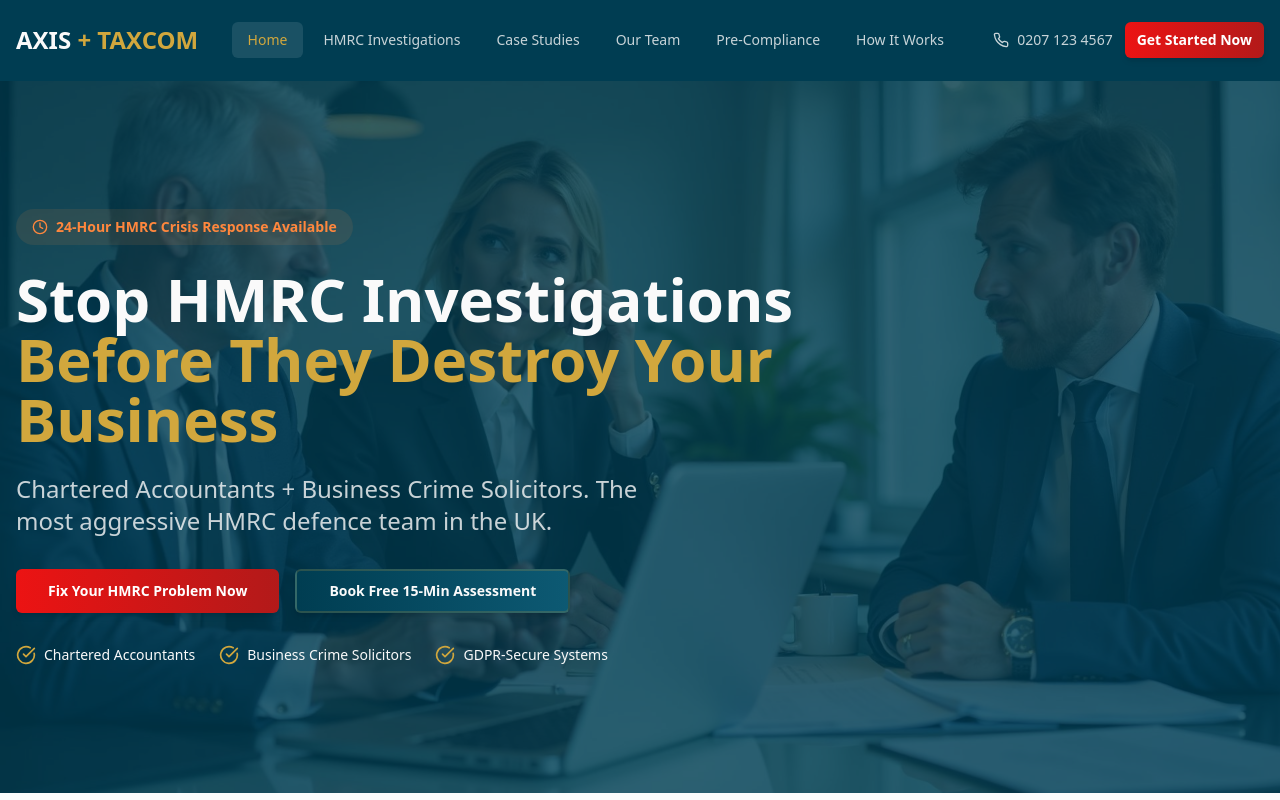
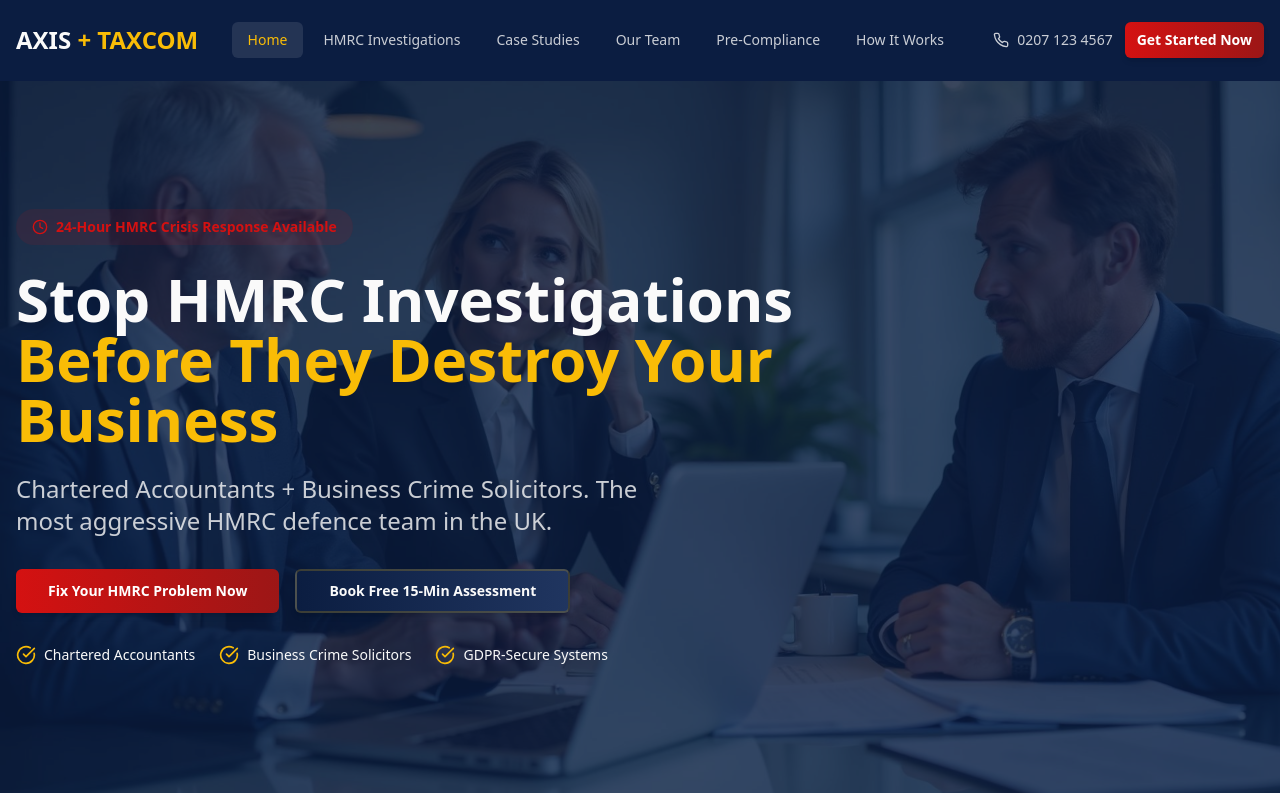
Before and after one commit to shaban-dev-shapesol/axis-taxcom-shield, a React (Vite) app: page / in a window 1280 px wide. Shown: the top 800 px of the page. Built offline with nearby package versions, Linux system fonts and the light colour scheme; the HTML template or start-up script is replaced by a standard one.

Commit message:
Reverted to commit 382528a06f81c32d567ac65d5d1f1c9b073591e7

```diff
--- a/src/index.css
+++ b/src/index.css
@@ -9,93 +9,93 @@ All colors MUST be HSL.
 @layer base {
   :root {
     --background: 0 0% 100%;
-    --foreground: 195 100% 17%;
+    --foreground: 220 40% 10%;
 
     --card: 0 0% 100%;
-    --card-foreground: 195 100% 17%;
+    --card-foreground: 220 40% 10%;
 
     --popover: 0 0% 100%;
-    --popover-foreground: 195 100% 17%;
+    --popover-foreground: 220 40% 10%;
 
-    --primary: 195 100% 16%;
+    --primary: 220 70% 15%;
     --primary-foreground: 0 0% 98%;
 
-    --secondary: 200 15% 92%;
-    --secondary-foreground: 195 100% 16%;
+    --secondary: 220 15% 92%;
+    --secondary-foreground: 220 70% 15%;
 
-    --muted: 200 15% 95%;
-    --muted-foreground: 195 50% 35%;
+    --muted: 220 15% 95%;
+    --muted-foreground: 220 20% 45%;
 
-    --accent: 43 62% 53%;
-    --accent-foreground: 195 100% 16%;
+    --accent: 45 95% 50%;
+    --accent-foreground: 220 70% 15%;
 
-    --danger: 23 100% 62%;
-    --danger-foreground: 0 0% 100%;
+    --danger: 0 85% 45%;
+    --danger-foreground: 0 0% 98%;
 
-    --destructive: 0 85% 50%;
+    --destructive: 0 85% 45%;
     --destructive-foreground: 0 0% 98%;
 
-    --border: 200 20% 88%;
-    --input: 200 20% 88%;
-    --ring: 195 100% 16%;
+    --border: 220 20% 88%;
+    --input: 220 20% 88%;
+    --ring: 220 70% 15%;
 
     --radius: 0.5rem;
 
-    --navy: 195 100% 16%;
-    --navy-light: 195 80% 25%;
-    --crimson: 0 85% 50%;
-    --crimson-dark: 0 75% 40%;
-    --gold: 43 62% 53%;
-    --gold-dark: 43 62% 43%;
+    --navy: 220 70% 15%;
+    --navy-light: 220 50% 25%;
+    --crimson: 0 85% 45%;
+    --crimson-dark: 0 75% 35%;
+    --gold: 45 95% 50%;
+    --gold-dark: 45 85% 40%;
 
-    --gradient-hero: linear-gradient(135deg, hsl(195 100% 16%), hsl(195 80% 25%));
-    --gradient-cta: linear-gradient(135deg, hsl(23 100% 62%), hsl(23 100% 52%));
-    --gradient-accent: linear-gradient(135deg, hsl(43 62% 53%), hsl(43 62% 43%));
+    --gradient-hero: linear-gradient(135deg, hsl(220 70% 15%), hsl(220 50% 25%));
+    --gradient-cta: linear-gradient(135deg, hsl(0 85% 45%), hsl(0 75% 35%));
+    --gradient-accent: linear-gradient(135deg, hsl(45 95% 50%), hsl(45 85% 40%));
 
-    --shadow-card: 0 4px 20px hsl(195 100% 16% / 0.12);
-    --shadow-hover: 0 8px 30px hsl(195 100% 16% / 0.18);
+    --shadow-card: 0 4px 20px hsl(220 70% 15% / 0.12);
+    --shadow-hover: 0 8px 30px hsl(220 70% 15% / 0.18);
 
     --transition-smooth: all 0.3s cubic-bezier(0.4, 0, 0.2, 1);
   }
 
   .dark {
-    --background: 195 100% 8%;
+    --background: 220 70% 8%;
     --foreground: 0 0% 98%;
 
-    --card: 195 80% 12%;
+    --card: 220 60% 12%;
     --card-foreground: 0 0% 98%;
 
-    --popover: 195 80% 12%;
+    --popover: 220 60% 12%;
     --popover-foreground: 0 0% 98%;
 
-    --primary: 195 80% 85%;
-    --primary-foreground: 195 100% 16%;
+    --primary: 220 70% 85%;
+    --primary-foreground: 220 70% 15%;
 
-    --secondary: 195 40% 20%;
+    --secondary: 220 40% 20%;
     --secondary-foreground: 0 0% 98%;
 
-    --muted: 195 40% 18%;
-    --muted-foreground: 195 30% 65%;
+    --muted: 220 40% 18%;
+    --muted-foreground: 220 15% 65%;
 
-    --accent: 43 62% 60%;
-    --accent-foreground: 195 100% 16%;
+    --accent: 45 95% 55%;
+    --accent-foreground: 220 70% 15%;
 
-    --danger: 23 100% 65%;
-    --danger-foreground: 0 0% 100%;
+    --danger: 0 85% 50%;
+    --danger-foreground: 0 0% 98%;
 
-    --destructive: 0 85% 55%;
+    --destructive: 0 85% 50%;
     --destructive-foreground: 0 0% 98%;
 
-    --border: 195 40% 22%;
-    --input: 195 40% 22%;
-    --ring: 195 80% 85%;
+    --border: 220 40% 22%;
+    --input: 220 40% 22%;
+    --ring: 220 70% 85%;
 
-    --navy: 195 80% 85%;
-    --navy-light: 195 60% 75%;
-    --crimson: 0 85% 55%;
-    --crimson-dark: 0 75% 45%;
-    --gold: 43 62% 60%;
-    --gold-dark: 43 62% 50%;
+    --navy: 220 70% 85%;
+    --navy-light: 220 50% 75%;
+    --crimson: 0 85% 50%;
+    --crimson-dark: 0 75% 40%;
+    --gold: 45 95% 55%;
+    --gold-dark: 45 85% 45%;
 
     --shadow-card: 0 4px 20px hsl(0 0% 0% / 0.4);
     --shadow-hover: 0 8px 30px hsl(0 0% 0% / 0.5);
```
